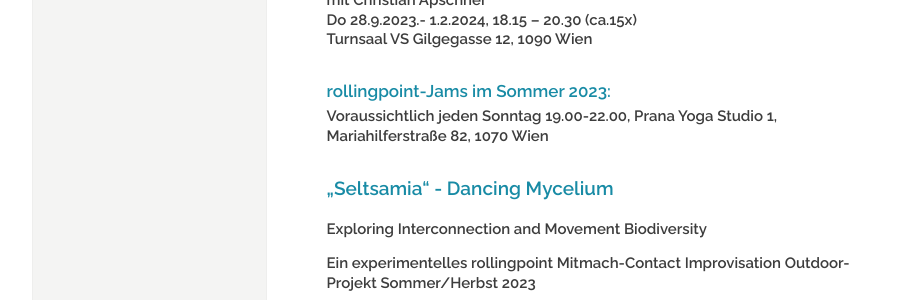
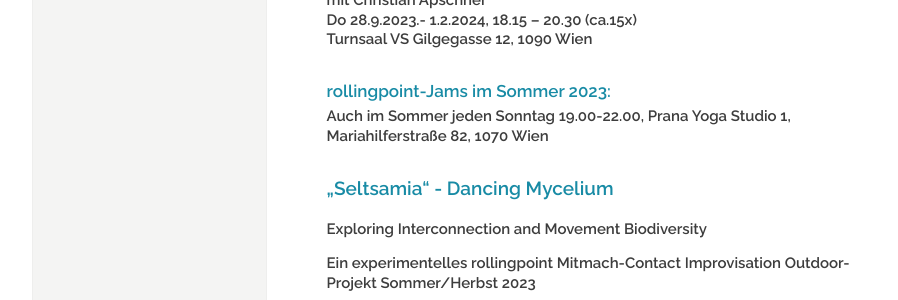
Before and after one commit to manulari/rollingpointat, a Jekyll site: the page built from _pages_de/index.md, in a window 1280 px wide and 900 px high, scrolled down 1433 px. Shown: the part 153-453 px from the top of the window, without its empty margins (152-1050 px from the left). Built offline with Jekyll 4.4.1, drawn with Linux system fonts in a browser that asks for light colours; comment, search, counter and statistics services are not loaded.

Commit message:
Update page (de) “index”

```diff
--- a/_pages_de/index.md
+++ b/_pages_de/index.md
@@ -24,7 +24,7 @@ Fotocredit: https://johannes-stolba.net/photography/
 
 ### **KURSBEGINN WINTERSEMESTER 2023/24: 25.- 28.9.2023**
 
-**[1 RELEASZ Tanztraining: ](/kurse#mo)[Zeitgenössischer Tanz / CI-light / Somatisches Lernen](/kurse#mo)** **open level**\
+**[1 RELEASZ Tanztraining: ](/kurse#mo)****[Zeitgenössischer Tanz / CI-light / Somatisches Lernen](/kurse#mo)** **open level**\
  **mit maRia Probst**\
 **Mo 25.9.2023 – 29.1.2024, 18.30 - 20.15 (ca.16x)**\
 **Turnsaal VS Gilgegasse 12, 1090 Wien**
@@ -45,7 +45,7 @@ Di 19.9.2023  - 30.1.2024, Jam 18.30 – 20.40 (ca.17x), Specials 17.15 - 18.15*
 
 ##### **[rollingpoint-Jams im Sommer 2023:](/jams)**
 
-**Voraussichtlich jeden Sonntag 19.00-22.00, Prana Yoga Studio 1, Mariahilferstraße 82, 1070 Wien**
+**Auch im Sommer jeden Sonntag 19.00-22.00, Prana Yoga Studio 1, Mariahilferstraße 82, 1070 Wien**
 
 ### [„Seltsamia“ - Dancing Mycelium](/mycelium#dancemyc)
 
```
